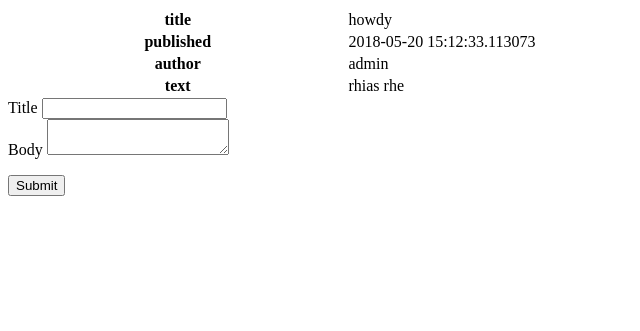
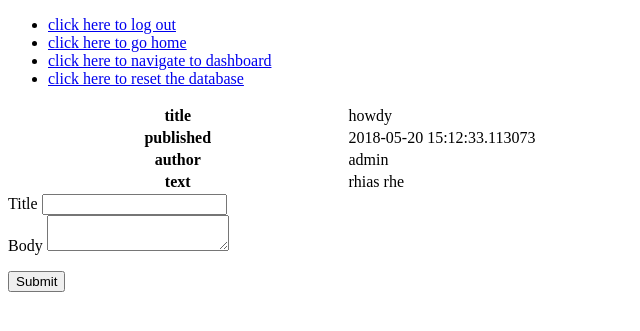
Before and after one commit to staceyvo/IS211_FinalProject, a Flask app: page /edit/1 in a window 1280 px wide. Shown: the top 331 px of the page, without its empty margins (0-640 px from the left). Run offline with Flask 2, Linux system fonts and the light colour scheme; the visitor is signed in with stand-in values (Sample User, id 1); data comes from the database, SQL or seed files in the repository; both versions use the stored data as it was after the commit.

Commit message:
added nav

```diff
--- a/app.py
+++ b/app.py
@@ -109,6 +109,10 @@ def create_database():
     return redirect(url_for('dashboard'))
 
 
+@app.route('/logout')
+def logout():
+    session.clear()
+    return redirect(url_for('login'))
 
 if __name__ == '__main__':
     app.run(host='localhost')
--- a/templates/dashboard.html
+++ b/templates/dashboard.html
@@ -6,6 +6,8 @@
 </head>
 <body>
     <p>where we're going, we don't need roads!</p>
+
+    {% include 'nav.html' %}
 
     {% if error %}
 <p><strong>Error:</strong> {{ error }}
--- a/templates/edit.html
+++ b/templates/edit.html
@@ -5,6 +5,9 @@
     <title>Edit ID</title>
 </head>
 <body>
+
+{% include 'nav.html' %}
+
 <table style="width:100%">
     <tr>
         <th>title</th>
--- /dev/null
+++ b/templates/nav.html
@@ -0,0 +1,6 @@
+<ul>
+    <li><a href='/logout'>click here to log out</a></li>
+    <li><a href='/'>click here to go home</a></li>
+    <li><a href='/dashboard'>click here to navigate to dashboard</a></li>
+    <li><a href='/create_database'>click here to reset the database</a></li>
+</ul>
```
Also changed, not shown: my_blog.db.
